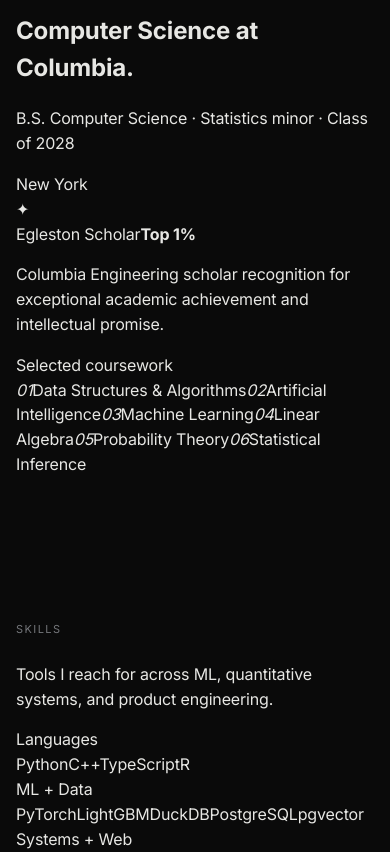
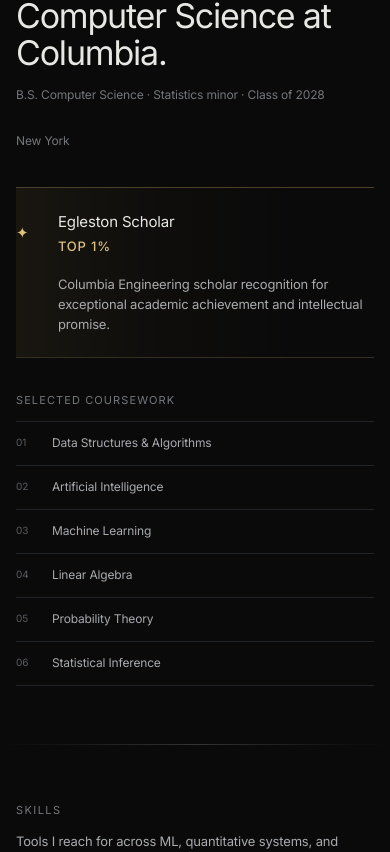
Before and after one commit to kenchengkc/personal-website, a Next.js app: page / in a window 390 px wide. Shown: the part 1472-2324 px from the top of the page. Built offline with nearby package versions, Linux system fonts and the light colour scheme.

Commit message:
Add Columbia skills and platinum visual treatments

```diff
--- a/app/globals.css
+++ b/app/globals.css
@@ -310,6 +310,8 @@
 }
 
 .about-section::before,
+.columbia-section::before,
+.skills-section::before,
 .work-section::before,
 .research-section::before,
 .writing-section::before,
@@ -373,6 +375,336 @@
 .profile-facts dd {
   margin: 0;
   color: var(--ink-2);
+}
+
+
+/* Columbia */
+
+.columbia-section,
+.skills-section {
+  padding-top: 78px;
+  padding-bottom: 78px;
+}
+
+.columbia-heading {
+  display: grid;
+  grid-template-columns: minmax(0, 1fr) auto;
+  gap: 24px;
+  align-items: end;
+}
+
+.columbia-heading h2 {
+  margin: 0;
+  font-size: clamp(34px, 4vw, 48px);
+  font-weight: 400;
+  line-height: 1.08;
+  letter-spacing: -0.035em;
+}
+
+.columbia-heading p,
+.columbia-heading > span {
+  color: var(--ink-3);
+  font-size: 12px;
+}
+
+.columbia-heading p {
+  margin: 14px 0 0;
+}
+
+.columbia-honor {
+  position: relative;
+  display: grid;
+  grid-template-columns: 30px minmax(180px, 0.7fr) minmax(0, 1fr);
+  gap: 18px;
+  align-items: center;
+  margin-top: 36px;
+  padding: 22px 0;
+  border-top: 1px solid #4b4129;
+  border-bottom: 1px solid #342f22;
+  background: linear-gradient(
+    90deg,
+    rgba(199, 164, 91, 0.08),
+    rgba(199, 164, 91, 0.018) 42%,
+    transparent 78%
+  );
+}
+
+.honor-mark {
+  color: var(--gold-bright);
+  font-size: 15px;
+}
+
+.columbia-honor > div:nth-child(2) {
+  display: grid;
+  gap: 3px;
+}
+
+.columbia-honor span {
+  color: var(--ink);
+  font-size: 15px;
+}
+
+.columbia-honor strong {
+  color: var(--gold-bright);
+  font-size: 13px;
+  font-weight: 500;
+  letter-spacing: 0.06em;
+  text-transform: uppercase;
+}
+
+.columbia-honor p {
+  margin: 0;
+  color: var(--ink-2);
+  font-size: 13px;
+  line-height: 1.55;
+}
+
+.coursework-block {
+  margin-top: 34px;
+}
+
+.coursework-label {
+  display: block;
+  margin-bottom: 12px;
+  color: var(--ink-3);
+  font-size: 11px;
+  letter-spacing: 0.1em;
+  text-transform: uppercase;
+}
+
+.coursework-grid {
+  display: grid;
+  grid-template-columns: 1fr 1fr;
+  border-top: 1px solid var(--line);
+}
+
+.coursework-grid > span {
+  display: grid;
+  grid-template-columns: 28px 1fr;
+  gap: 8px;
+  align-items: center;
+  min-height: 44px;
+  border-bottom: 1px solid var(--line);
+  color: var(--ink-2);
+  font-size: 12px;
+}
+
+.coursework-grid > span:nth-child(odd) {
+  padding-right: 16px;
+  border-right: 1px solid var(--line);
+}
+
+.coursework-grid > span:nth-child(even) {
+  padding-left: 16px;
+}
+
+.coursework-grid i {
+  color: var(--silver-dim);
+  font-size: 10px;
+  font-style: normal;
+}
+
+/* Skills */
+
+.skills-heading {
+  display: flex;
+  justify-content: space-between;
+  gap: 32px;
+  align-items: baseline;
+}
+
+.skills-heading .section-kicker {
+  margin-bottom: 0;
+}
+
+.skills-heading > p:last-child {
+  max-width: 440px;
+  margin: 0;
+  color: var(--ink-2);
+  font-size: 13px;
+  line-height: 1.55;
+  text-align: right;
+}
+
+.skills-field {
+  margin-top: 28px;
+  border-top: 1px solid var(--line);
+}
+
+.skill-row {
+  display: grid;
+  grid-template-columns: 128px minmax(0, 1fr);
+  gap: 18px;
+  align-items: center;
+  min-height: 76px;
+  border-bottom: 1px solid var(--line);
+}
+
+.skill-group-label {
+  color: var(--ink-3);
+  font-size: 11px;
+  letter-spacing: 0.08em;
+  text-transform: uppercase;
+}
+
+.skill-items {
+  display: flex;
+  flex-wrap: wrap;
+  gap: 8px 10px;
+  align-items: center;
+}
+
+.skill-item {
+  --skill-x: 0px;
+  --skill-r: 0deg;
+  position: relative;
+  display: inline-flex;
+  align-items: center;
+  gap: 7px;
+  padding: 6px 8px;
+  border: 1px solid transparent;
+  color: var(--silver);
+  font-size: 12px;
+  line-height: 1;
+  transform: translateX(var(--skill-x)) rotate(var(--skill-r));
+  transform-origin: center;
+  cursor: default;
+  transition:
+    color 180ms cubic-bezier(0.2, 0.8, 0.2, 1),
+    border-color 180ms cubic-bezier(0.2, 0.8, 0.2, 1),
+    background 180ms cubic-bezier(0.2, 0.8, 0.2, 1);
+}
+
+.skill-item i {
+  width: 4px;
+  height: 4px;
+  border-radius: 50%;
+  background: #595b60;
+  transition: background 180ms cubic-bezier(0.2, 0.8, 0.2, 1);
+}
+
+.skill-item:hover {
+  z-index: 2;
+  border-color: #484b50;
+  background: rgba(174, 176, 180, 0.045);
+  color: var(--silver-bright);
+  animation: skill-wiggle-a 420ms cubic-bezier(0.2, 0.8, 0.2, 1);
+}
+
+.skill-item:hover i {
+  background: var(--gold);
+}
+
+.skill-motion-1:hover {
+  animation-name: skill-wiggle-b;
+}
+
+.skill-motion-2:hover {
+  animation-name: skill-wiggle-c;
+}
+
+@keyframes skill-wiggle-a {
+  0%, 100% { transform: translate(0, 0) rotate(0deg); }
+  35% { transform: translate(3px, -2px) rotate(1.1deg); }
+  70% { transform: translate(-2px, 1px) rotate(-0.7deg); }
+}
+
+@keyframes skill-wiggle-b {
+  0%, 100% { transform: translate(0, 0) rotate(0deg); }
+  35% { transform: translate(-3px, -1px) rotate(-1deg); }
+  70% { transform: translate(2px, 2px) rotate(0.8deg); }
+}
+
+@keyframes skill-wiggle-c {
+  0%, 100% { transform: translate(0, 0) rotate(0deg); }
+  35% { transform: translate(2px, 2px) rotate(-0.8deg); }
+  70% { transform: translate(-2px, -2px) rotate(0.9deg); }
+}
+
+/* Platinum award treatment */
+
+.research-row.is-platinum {
+  position: relative;
+  isolation: isolate;
+  overflow: hidden;
+}
+
+.research-row.is-platinum::before {
+  content: "";
+  position: absolute;
+  z-index: -1;
+  inset: 0;
+  background: linear-gradient(
+    110deg,
+    rgba(111, 115, 123, 0.04) 0%,
+    rgba(234, 237, 240, 0.08) 38%,
+    rgba(126, 131, 139, 0.035) 64%,
+    transparent 86%
+  );
+}
+
+.research-row.is-platinum::after {
+  content: "";
+  position: absolute;
+  top: 0;
+  left: -28%;
+  width: 18%;
+  height: 100%;
+  background: linear-gradient(
+    90deg,
+    transparent,
+    rgba(245, 247, 248, 0.13),
+    transparent
+  );
+  transform: skewX(-16deg);
+  opacity: 0;
+  pointer-events: none;
+}
+
+.research-row.is-platinum:hover::after {
+  opacity: 1;
+  animation: platinum-sheen 900ms ease forwards;
+}
+
+.platinum-title {
+  width: fit-content;
+  background: linear-gradient(
+    90deg,
+    #8d9197 0%,
+    #eef0f2 26%,
+    #aeb2b8 48%,
+    #f7f8f9 72%,
+    #858a91 100%
+  );
+  background-size: 180% 100%;
+  color: transparent;
+  -webkit-background-clip: text;
+  background-clip: text;
+}
+
+.research-row.is-platinum:hover .platinum-title {
+  animation: platinum-text 1100ms ease forwards;
+}
+
+.platinum-meta {
+  color: #bcc0c6 !important;
+}
+
+.platinum-meta::before {
+  content: "✦";
+  margin-right: 6px;
+  color: #f1f3f4;
+  text-shadow: 0 0 8px rgba(224, 227, 231, 0.35);
+}
+
+@keyframes platinum-sheen {
+  from { left: -28%; }
+  to { left: 112%; }
+}
+
+@keyframes platinum-text {
+  from { background-position: 100% 0; }
+  to { background-position: 0 0; }
 }
 
 .section-intro {
@@ -928,6 +1260,60 @@
     padding: 72px 16px;
   }
 
+  .columbia-section,
+  .skills-section {
+    padding-top: 58px;
+    padding-bottom: 58px;
+  }
+
+  .columbia-heading,
+  .skills-heading {
+    grid-template-columns: 1fr;
+  }
+
+  .columbia-heading {
+    display: grid;
+    align-items: start;
+  }
+
+  .columbia-heading > span {
+    margin-top: 4px;
+  }
+
+  .columbia-honor {
+    grid-template-columns: 24px 1fr;
+  }
+
+  .columbia-honor p {
+    grid-column: 2;
+  }
+
+  .coursework-grid {
+    grid-template-columns: 1fr;
+  }
+
+  .coursework-grid > span:nth-child(odd),
+  .coursework-grid > span:nth-child(even) {
+    padding-left: 0;
+    padding-right: 0;
+    border-right: 0;
+  }
+
+  .skills-heading {
+    display: grid;
+    gap: 12px;
+  }
+
+  .skills-heading > p:last-child {
+    text-align: left;
+  }
+
+  .skill-row {
+    grid-template-columns: 1fr;
+    gap: 10px;
+    padding: 18px 0;
+  }
+
   .reading-column {
     width: 100%;
   }
```
